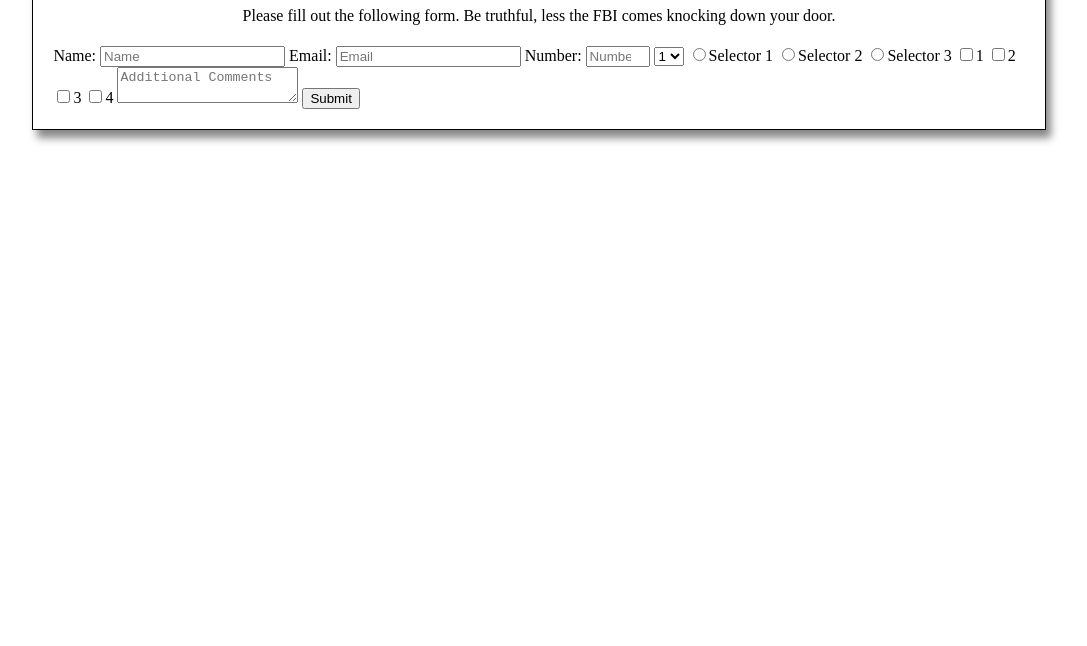
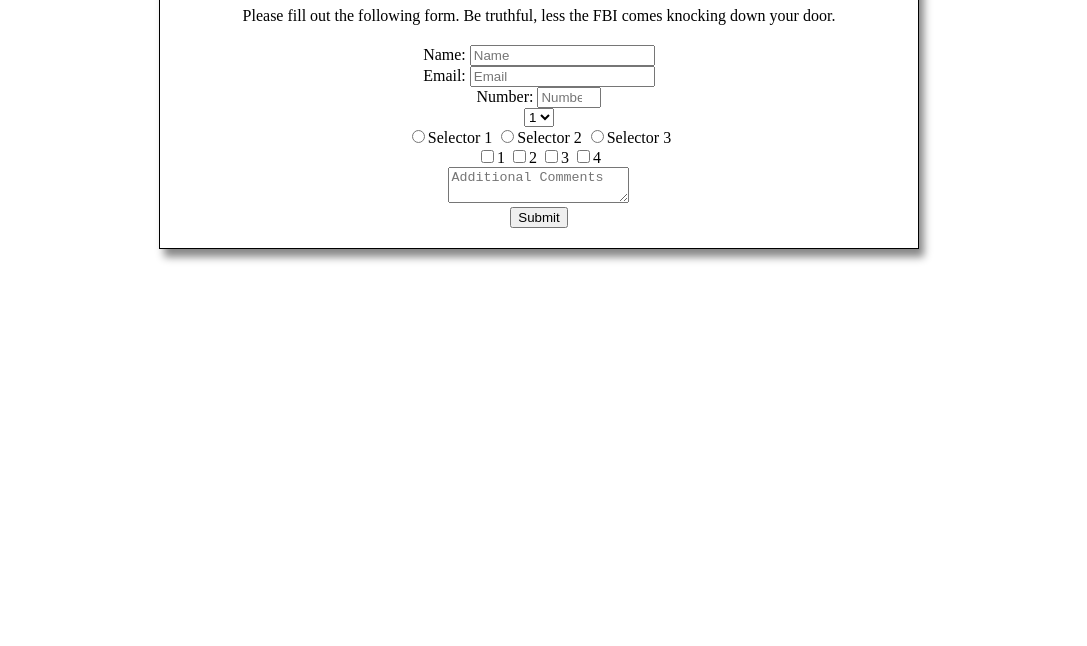
Before and after one commit to aguirreh8/surveyPage, a plain HTML site: page index.html in a window 1280 px wide. Shown: the part 154-800 px from the top of the page, without its empty margins (101-1188 px from the left). Drawn offline with Linux system fonts and the light colour scheme.

Commit message:
Add input-holder class to align items center

```diff
--- a/index.html
+++ b/index.html
@@ -10,13 +10,19 @@
 		<p id="description">Please fill out the following form. Be truthful, less the FBI comes knocking down your door.</p>
 		<div id="form-holder">
 			<form id="survey-form" action="submit">
+				<div class="input-holder">
 					<label for="name" id="name-label">Name:</label>
 					<input type="text" id="name" placeholder="Name" required />
+				</div>
+				<div class="input-holder">
 					<label for="email" id="email-label">Email:</label>
 					<input type="email" id="email" placeholder="Email" required />
+				</div>
+				<div class="input-holder">
 					<label for="number" id="number-label">Number:</label>
-				<input type="number" id="number" min="1" max="100" placeholder="Number" required />
-
+					<input type="number" id="number" min=	"1" max="100" placeholder="Number" required />
+				</div>
+				<div class="input-holder">
 					<select id="dropdown">
 						<option value="1">1</option>
 						<option value="2">2</option>
@@ -24,19 +30,24 @@
 						<option value="4">4</option>
 						<option value="5">5</option>
 					</select>
-
+				</div>
+				<div class="input-holder">
 					<label for=""><input type="radio" name="selector">Selector 1</label>
 					<label for=""><input type="radio" name="selector">Selector 2</label>
 					<label for=""><input type="radio" name="selector">Selector 3</label>
-
+				</div>
+				<div class="input-holder">
 					<label for=""><input type="checkbox" value="1">1</label>
 					<label for=""><input type="checkbox" value="2">2</label>
 					<label for=""><input type="checkbox" value="3">3</label>
 					<label for=""><input type="checkbox" value="4">4</label>
-
+				</div>
+				<div class="input-holder">
 					<textarea placeholder="Additional Comments"></textarea>
-
+				</div>
+				<div class="input-holder">
 					<button type="submit" id="submit">Submit</button>
+				</div>
 			</form>
 		</div>
 	</main>
--- a/style.css
+++ b/style.css
@@ -1,5 +1,5 @@
 main {
-	max-width: 80%;
+	max-width: 60%;
 	margin: 0 auto;
 	margin-top: 5em;
 	box-shadow: 5px 8px 8px #888888;
@@ -17,3 +17,8 @@ main {
 #form-holder {
 	margin: 20px;
 }
+
+.input-holder {
+	position: relative;
+	text-align: center;
+}
```
Lines whose indentation alone changed are shown as unchanged.
